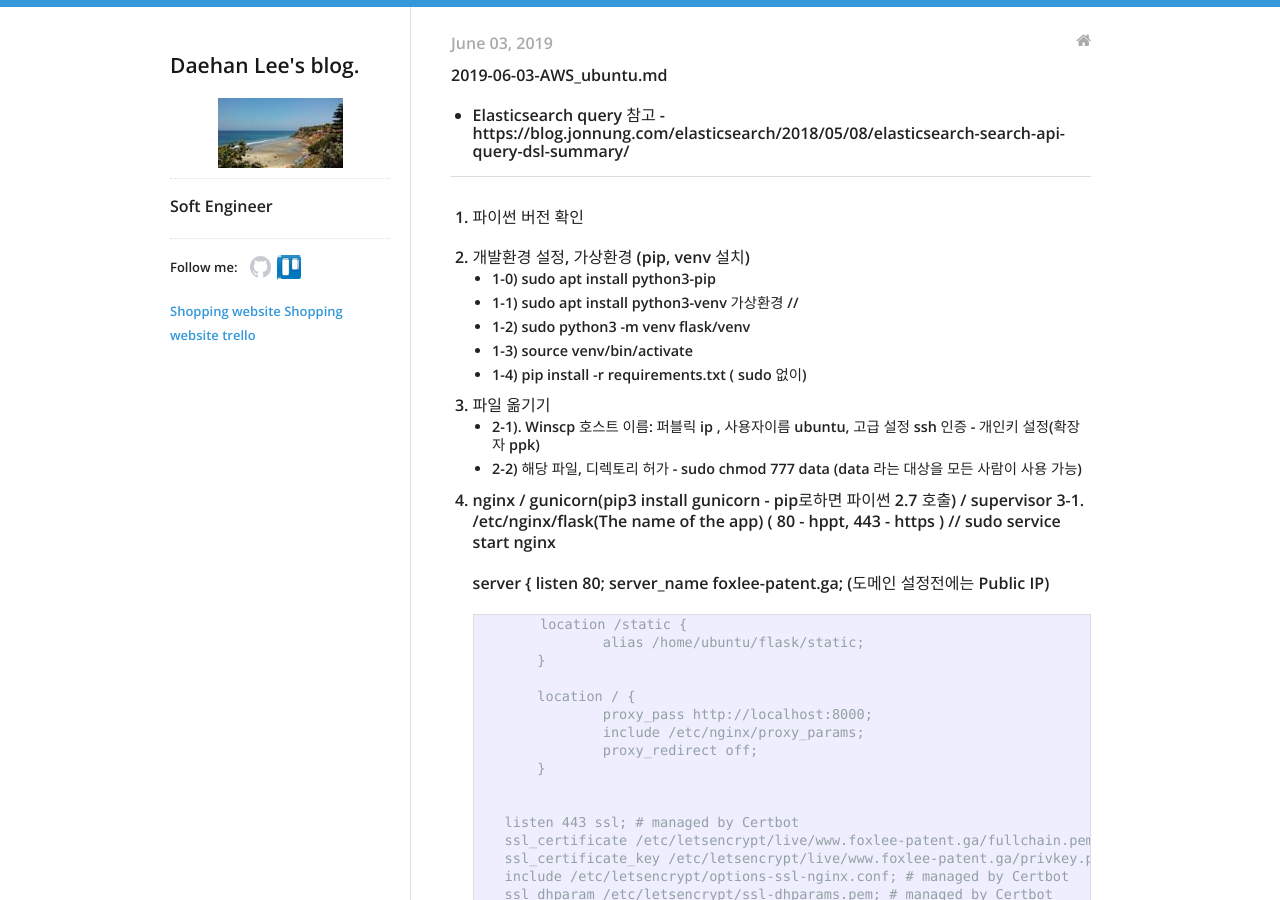
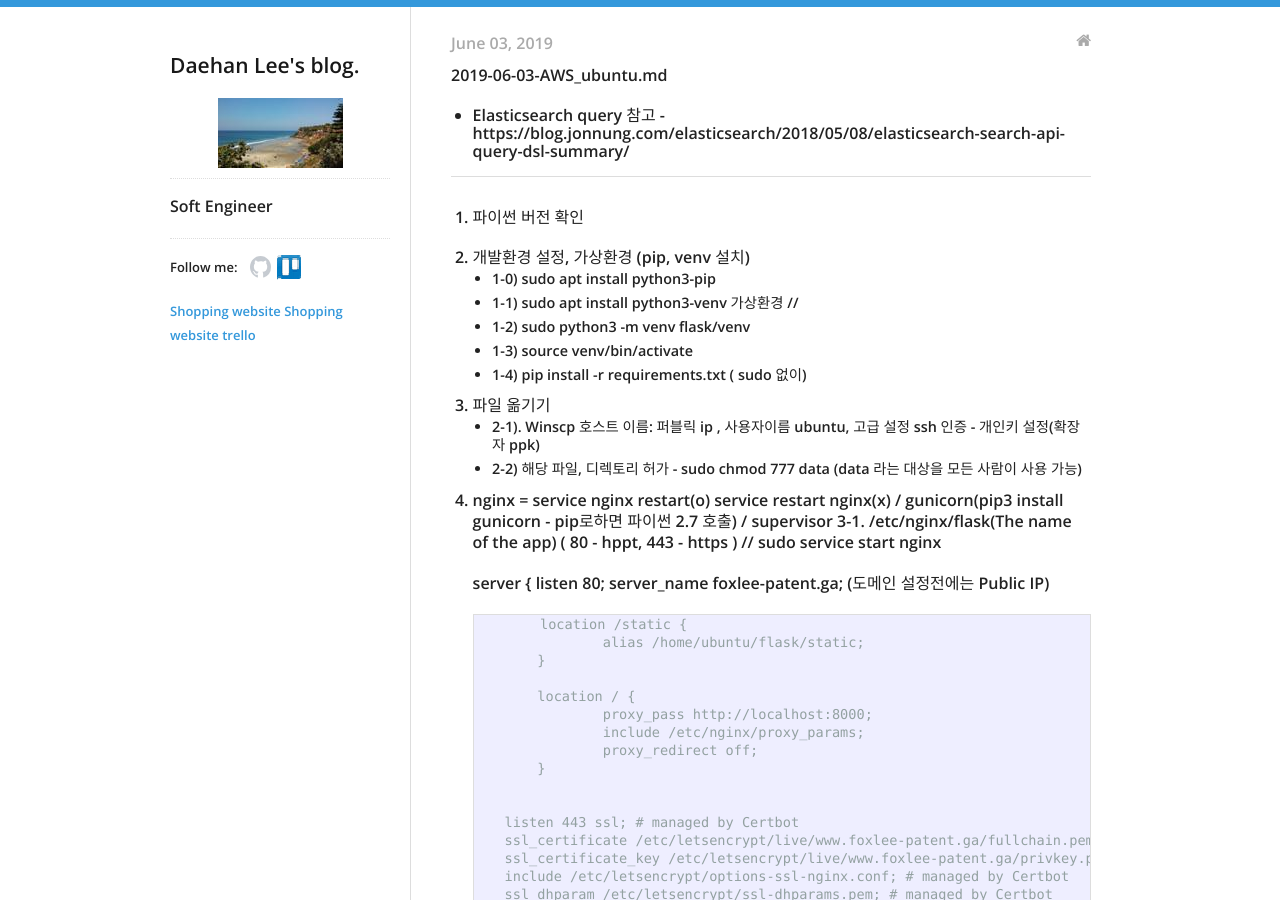
Before and after one commit to daehan0226/Study, a Jekyll site: the page built from _posts/2019-06-03-AWS_ubuntu(1).md, in a window 1280 px wide and 900 px high. Built offline with Jekyll 4.4.1, drawn with Linux system fonts in a browser that asks for light colours.

Commit message:
Update 2019-06-03-AWS_ubuntu(1).md

```diff
--- a/_posts/2019-06-03-AWS_ubuntu(1).md
+++ b/_posts/2019-06-03-AWS_ubuntu(1).md
@@ -28,7 +28,8 @@ categories:
  - 2-2) 해당 파일, 디렉토리 허가 - sudo chmod 777 data  (data 라는 대상을 모든 사람이 사용 가능)
 
 
-3. nginx / gunicorn(pip3 install gunicorn - pip로하면 파이썬 2.7 호출) / supervisor
+3. nginx = service nginx restart(o) service restart nginx(x)
+ / gunicorn(pip3 install gunicorn - pip로하면 파이썬 2.7 호출) / supervisor
 3-1. /etc/nginx/flask(The name of the app)    ( 80 - hppt, 443 - https ) // sudo service start nginx
 
 
```
